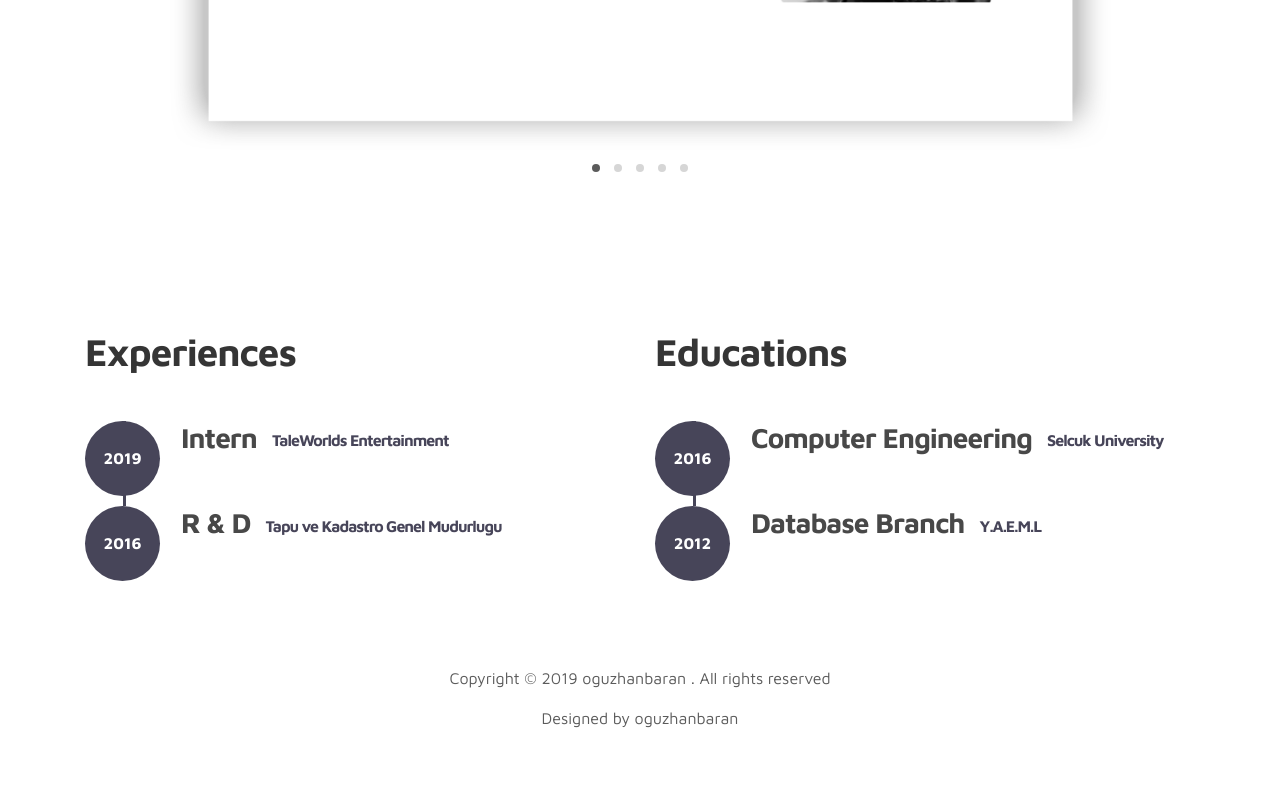
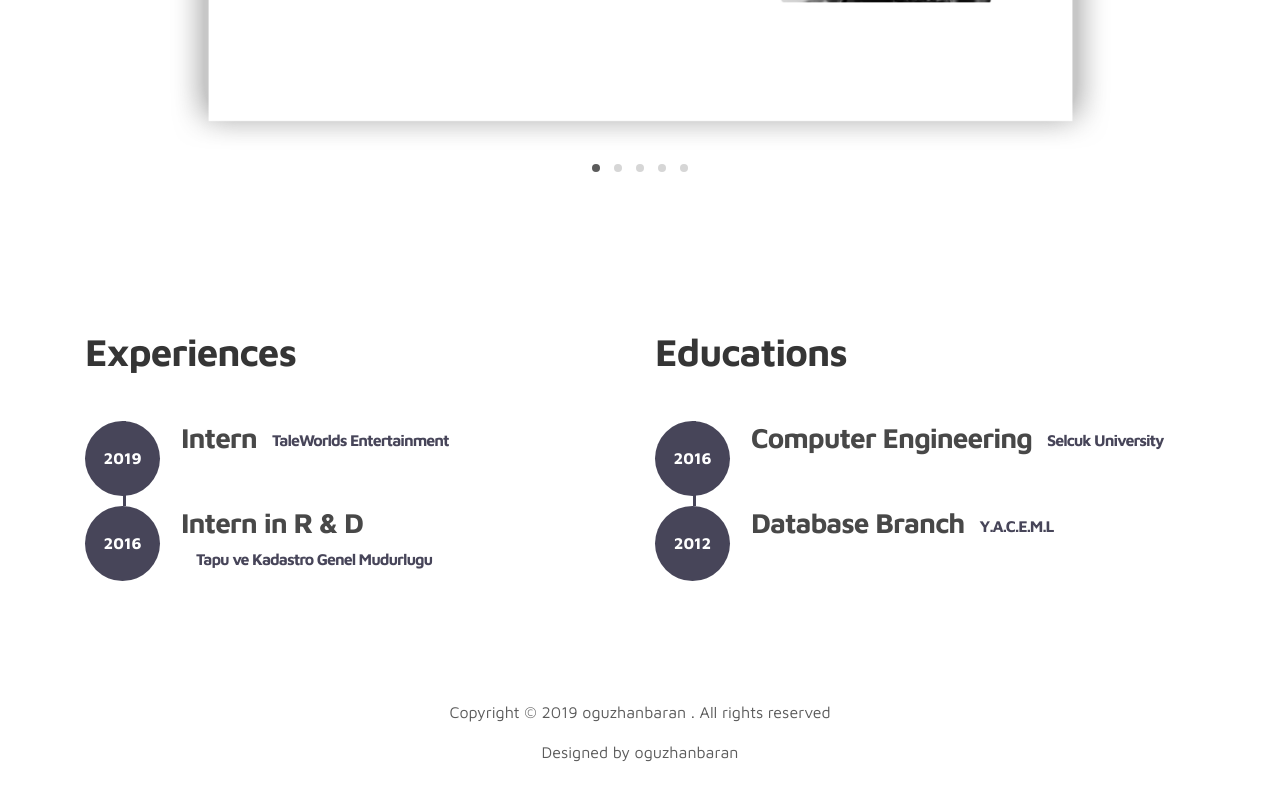
Before and after one commit to oguzhanbaran/oguzhanbaran.github.io, a plain HTML site: page index.html in a window 1280 px wide. Shown: the part 1306-2106 px from the top of the page. Drawn offline with Linux system fonts and the light colour scheme.

Commit message:
Update index.html

```diff
--- a/index.html
+++ b/index.html
@@ -76,6 +76,7 @@ https://www.tooplate.com/view/2115-marvel
                                 <div class="animated-info">
                                     <span class="animated-item">oguzhanbaran</span>
                                     <span class="animated-item">Developer</span>
+									<span class="animated-item">...</span>
                                 </div>
                         </h1>
 
@@ -164,7 +165,7 @@ https://www.tooplate.com/view/2115-marvel
                                 <span>2016</span>
                             </div>
                             <div class="timeline-info">
-                                <h3><span>R & D</span><small>Tapu ve Kadastro Genel Mudurlugu</small></h3>
+                                <h3><span>Intern in R & D</span><small>Tapu ve Kadastro Genel Mudurlugu</small></h3>
                             </div>
                         </div>
                     </div>
@@ -188,7 +189,7 @@ https://www.tooplate.com/view/2115-marvel
                                 <span>2012</span>
                             </div>
                             <div class="timeline-info">
-                                <h3><span>Database Branch</span><small>Y.A.E.M.L</small></h3>
+                                <h3><span>Database Branch</span><small>Y.A.C.E.M.L</small></h3>
                             </div>
                         </div>
                     </div>
```
